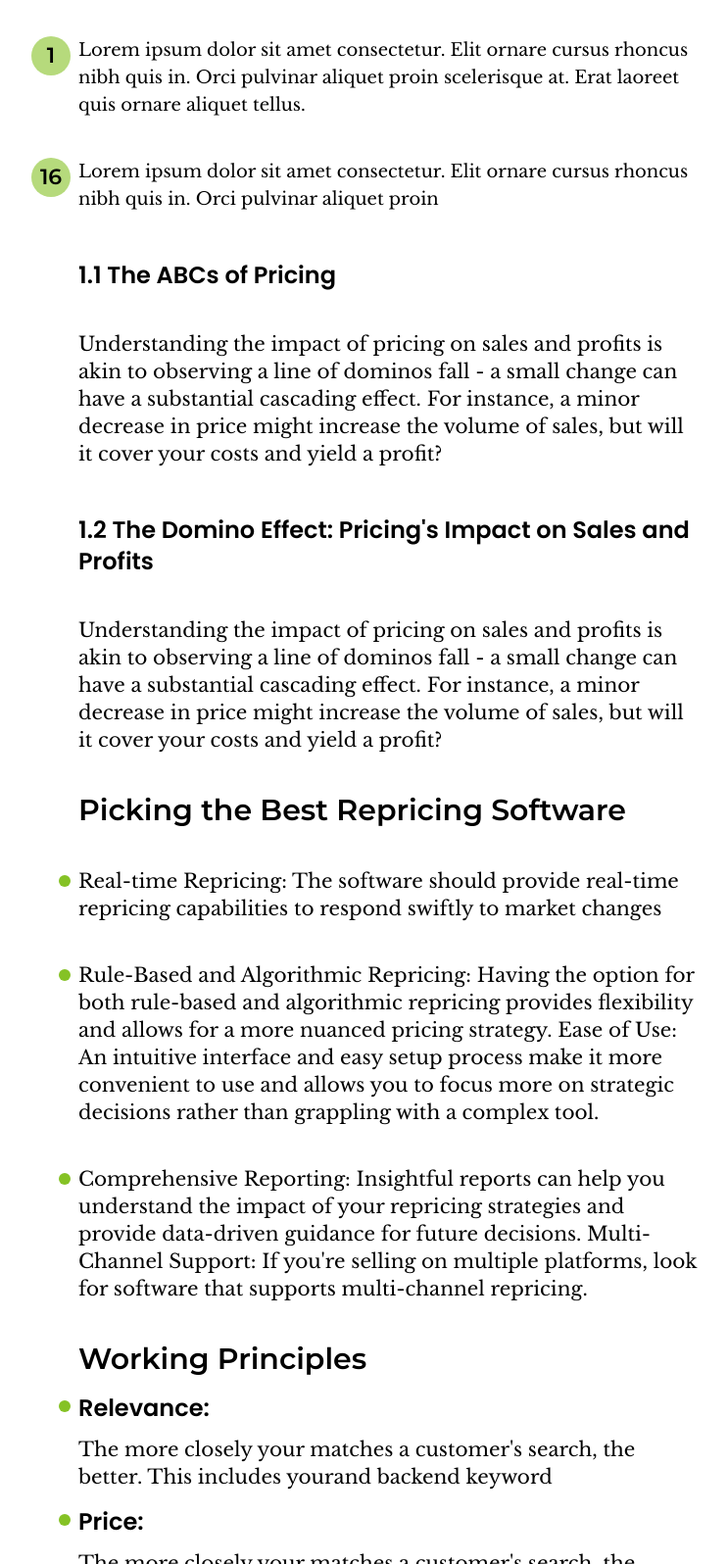
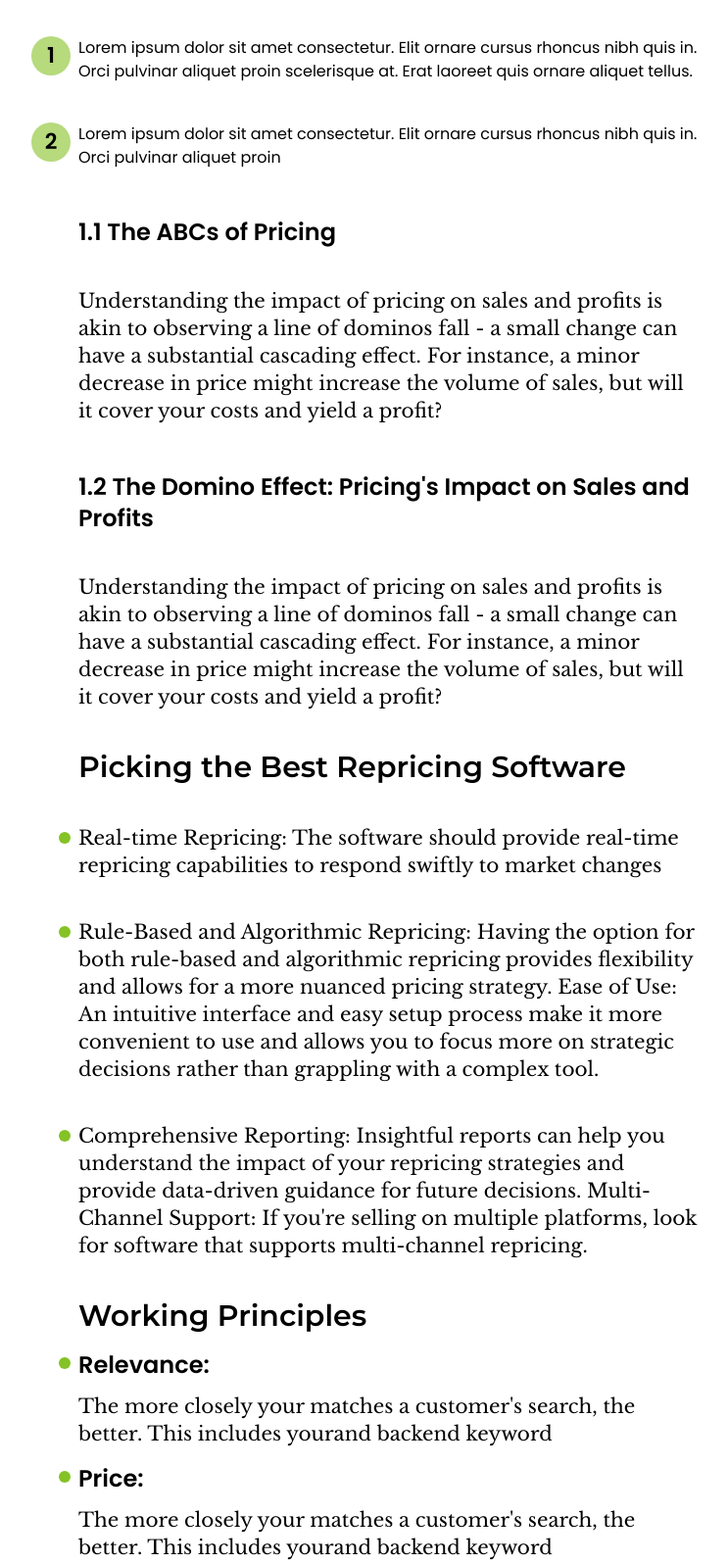
Before and after one commit to sahosmia/Lonesome-Labs-2nd-version, a plain HTML site: page postDetails.html in a window 1280 px wide. Shown: the part 1800-3396 px from the top of the page at 98% size, without its empty margins (264-1007 px from the left). Drawn offline with nearby package versions, Linux system fonts and the light colour scheme.

Commit message:
ul ol bullet point solve

```diff
--- a/css/style.css
+++ b/css/style.css
@@ -39,3 +39,17 @@
 .accordion-item:not(.open) .accordion-collapse {
   display: none;
 }
+
+
+
+ol.post-ol {
+  list-style: none;
+  counter-reset: my-counter;
+}
+
+
+ol.post-ol li::before {
+  content: counter(my-counter);
+  counter-increment: my-counter;
+
+}
--- a/postDetails.html
+++ b/postDetails.html
@@ -18,6 +18,8 @@
   <script src="https://cdn.tailwindcss.com"></script>
   <script src="js/tailwind.js"></script>
   <link rel="stylesheet" href="css/style.css" />
+
+
 </head>
 
 <body>
@@ -195,28 +197,21 @@
             <h2 class="text-2xl md:text-3xl font-semibold montserrat-font">
               Tips for effective Amazon sellers
             </h2>
-            <div class="relative">
-              <p class="mt-5 md:mt-10 text-base md:text-lg libre-font">
+            <ol class="post-ol">
+              <li
+                class="relative mt-5 md:mt-10 before:absolute before:top-0 before:-left-8 before:md:-left-12 before:content-[counter(my-counter)] before:counter-increment-my-counter before:w-6 before:md:w-10 before:h-6 before:md:h-10 before:md:leading-10 before:inline-block before:text-center before:m-auto before:bg-[#85C225] before:bg-opacity-60 before:rounded-full before:text-base before:md:text-[22px] before:font-semibold before:montserrat-font">
                 Lorem ipsum dolor sit amet consectetur. Elit ornare cursus
                 rhoncus nibh quis in. Orci pulvinar aliquet proin scelerisque
                 at. Erat laoreet quis ornare aliquet tellus.
-              </p>
-              <div
-                class="absolute top-0 -left-8 md:-left-12 w-6 md:w-10 h-6 md:h-10 flex justify-center items-center bg-[#85C225] bg-opacity-60 rounded-full">
-                <span class="text-base md:text-[22px] font-semibold montserrat-font">1</span>
-              </div>
-            </div>
+              </li>
 
-            <div class="relative">
-              <p class="mt-5 md:mt-10 text-base md:text-lg libre-font">
+              <li
+                class="relative mt-5 md:mt-10 before:absolute before:top-0 before:-left-8 before:md:-left-12 before:content-[counter(my-counter)] before:counter-increment-my-counter before:w-6 before:md:w-10 before:h-6 before:md:h-10 before:md:leading-10 before:inline-block before:text-center before:m-auto before:bg-[#85C225] before:bg-opacity-60 before:rounded-full before:text-base before:md:text-[22px] before:font-semibold before:montserrat-font">
                 Lorem ipsum dolor sit amet consectetur. Elit ornare cursus
                 rhoncus nibh quis in. Orci pulvinar aliquet proin
-              </p>
-              <div
-                class="absolute top-0 -left-8 md:-left-12 w-6 md:w-10 h-6 md:h-10 flex justify-center items-center bg-[#85C225] bg-opacity-60 rounded-full">
-                <span class="text-base md:text-[22px] font-semibold montserrat-font">16</span>
-              </div>
-            </div>
+              </li>
+            </ol>
+
 
             <h4 class="mt-12 text-2xl font-semibold">
               1.1 The ABCs of Pricing
@@ -246,16 +241,17 @@
               Picking the Best Repricing Software
             </h1>
 
-            <div class="list-outside list-disc mt-7">
-              <div class="relative mb-4">
-                <p class="mt-5 md:mt-10 text-lg md:text-xl libre-font">
+            <ul class="list-outside list-disc mt-7">
+              <li
+                class="relative mb-4 mt-5 md:mt-10 text-lg md:text-xl libre-font before:absolute before:top-2 before:-left-5 before:w-3 before:h-3 before:bg-[#85C225] before:rounded-full">
+
                 Real-time Repricing: The software should provide real-time
                 repricing capabilities to respond swiftly to market changes
-                </p>
-                <div class="absolute top-2 -left-5 w-3 h-3 bg-[#85C225] rounded-full"></div>
-              </div>
-              <div class="relative mb-4">
-                <p class="mt-5 md:mt-10 text-lg md:text-xl libre-font">
+
+
+              </li>
+              <li
+                class="relative mb-4 mt-5 md:mt-10 text-lg md:text-xl libre-font before:absolute before:top-2 before:-left-5 before:w-3 before:h-3 before:bg-[#85C225] before:rounded-full">
                 Rule-Based and Algorithmic Repricing: Having the option for
                 both rule-based and algorithmic repricing provides
                 flexibility and allows for a more nuanced pricing strategy.
@@ -263,22 +259,18 @@
                 make it more convenient to use and allows you to focus more
                 on strategic decisions rather than grappling with a complex
                 tool.
-                </p>
-                <div class="absolute top-2 -left-5 w-3 h-3 bg-[#85C225] rounded-full"></div>
-              </div>
+              </li>
 
-              <div class="relative mb-4">
-                <p class="mt-5 md:mt-10 text-lg md:text-xl libre-font">
+              <li
+                class="relative mb-4 mt-5 md:mt-10 text-lg md:text-xl libre-font before:absolute before:top-2 before:-left-5 before:w-3 before:h-3 before:bg-[#85C225] before:rounded-full">
                 Comprehensive Reporting: Insightful reports can help you
                 understand the impact of your repricing strategies and
                 provide data-driven guidance for future decisions.
                 Multi-Channel Support: If you're selling on multiple
                 platforms, look for software that supports multi-channel
                 repricing.
-                </p>
-                <div class="absolute top-2 -left-5 w-3 h-3 bg-[#85C225] rounded-full"></div>
-              </div>
-            </div>
+              </li>
+            </ul>
           </div>
 
           <div class="pl-5 md:pl-10 my-5 md:my-10">
@@ -286,7 +278,9 @@
               Working Principles
             </h1>
 
-            <div class="relative">
+            <ul>
+              <li
+                class="relative before:absolute before:top-2 before:-left-5 before:w-3 before:h-3 before:bg-[#85C225] before:rounded-full">
                 <h2 class="text-xl md:text-2xl font-semibold mt-4">
                   Relevance:
                 </h2>
@@ -294,17 +288,17 @@
                   The more closely your matches a customer's search, the better.
                   This includes yourand backend keyword
                 </p>
-              <div class="absolute top-2 -left-5 w-3 h-3 bg-[#85C225] rounded-full"></div>
-            </div>
+              </li>
 
-            <div class="relative">
+              <li
+                class="relative before:absolute before:top-2 before:-left-5 before:w-3 before:h-3 before:bg-[#85C225] before:rounded-full">
                 <h2 class="text-xl md:text-2xl font-semibold mt-4">Price:</h2>
                 <p class="mt-1 md:mt-3 text-lg md:text-xl libre-font">
                   The more closely your matches a customer's search, the better.
                   This includes yourand backend keyword
                 </p>
-              <div class="absolute top-2 -left-5 w-3 h-3 bg-[#85C225] rounded-full"></div>
-            </div>
+              </li>
+            </ul>
           </div>
         </div>
       </div>
```
Lines whose indentation alone changed are shown as unchanged.
